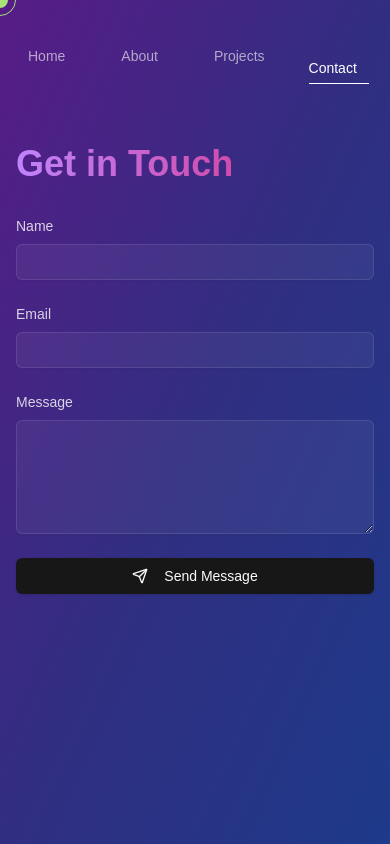
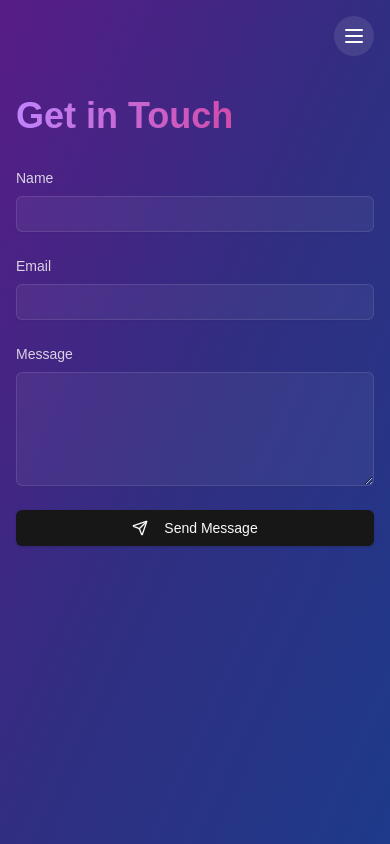
Before and after one commit to XavierCruz5106/portfolio, a Next.js app: page /contact in a window 390 px wide. Built offline with nearby package versions, Linux system fonts and the light colour scheme.

Commit message:
feat: adds mobile viewport, adds resume button

```diff
--- a/components/custom-cursor.tsx
+++ b/components/custom-cursor.tsx
@@ -1,35 +1,40 @@
-"use client"
+"use client";
 
-import { useEffect, useState } from "react"
-import { motion } from "framer-motion"
+import { useEffect, useState } from "react";
+import { motion } from "framer-motion";
+import { cn } from "@/lib/utils";
 
-export function CustomCursor() {
-  const [mousePosition, setMousePosition] = useState({ x: 0, y: 0 })
+interface CustomCursorProps {
+  className?: string;
+}
+
+export function CustomCursor({ className }: CustomCursorProps) {
+  const [mousePosition, setMousePosition] = useState({ x: 0, y: 0 });
 
   useEffect(() => {
     const updateMousePosition = (e: MouseEvent) => {
-      setMousePosition({ x: e.clientX, y: e.clientY })
-    }
+      setMousePosition({ x: e.clientX, y: e.clientY });
+    };
 
-    window.addEventListener("mousemove", updateMousePosition)
+    window.addEventListener("mousemove", updateMousePosition);
 
     return () => {
-      window.removeEventListener("mousemove", updateMousePosition)
-    }
-  }, [])
+      window.removeEventListener("mousemove", updateMousePosition);
+    };
+  }, []);
 
   return (
-    <>
+    <div className={cn("pointer-events-none fixed inset-0 z-50", className)}>
       <motion.div
-        className="fixed top-0 left-0 w-4 h-4 bg-white rounded-full pointer-events-none z-50 mix-blend-difference"
+        className="fixed top-0 left-0 w-4 h-4 bg-white rounded-full pointer-events-none mix-blend-difference"
         animate={{ x: mousePosition.x - 8, y: mousePosition.y - 8 }}
         transition={{ type: "spring", stiffness: 500, damping: 28 }}
       />
       <motion.div
-        className="fixed top-0 left-0 w-8 h-8 border border-white rounded-full pointer-events-none z-50 mix-blend-difference"
+        className="fixed top-0 left-0 w-8 h-8 border border-white rounded-full pointer-events-none mix-blend-difference"
         animate={{ x: mousePosition.x - 16, y: mousePosition.y - 16 }}
         transition={{ type: "spring", stiffness: 250, damping: 20 }}
       />
-    </>
-  )
+    </div>
+  );
 }
--- a/components/hero.tsx
+++ b/components/hero.tsx
@@ -1,10 +1,10 @@
 "use client";
 
 import Image from "next/image";
-import Link from "next/link"; // Import Link from next/link
+import Link from "next/link";
 import { motion } from "framer-motion";
 import { Button } from "@/components/ui/button";
-import { Github, Linkedin, Mail, Send } from "lucide-react";
+import { Github, Linkedin, Mail, Send, Download } from "lucide-react";
 
 const socialLinks = [
   {
@@ -47,7 +47,10 @@ export function Hero() {
       animate="show"
       variants={container}
     >
-      <motion.div variants={item} className="mb-8 relative mx-auto h-40 w-40">
+      <motion.div
+        variants={item}
+        className="mb-8 relative mx-auto h-32 w-32 sm:h-40 sm:w-40"
+      >
         <Image
           src="/headshot.jpg"
           alt="Xavier Cruz"
@@ -58,7 +61,7 @@ export function Hero() {
 
       <motion.div
         variants={item}
-        className="mb-4 flex items-center justify-center gap-2"
+        className="mb-4 flex flex-col sm:flex-row items-center justify-center gap-2"
       >
         <h2 className="text-2xl font-bold text-white">Xavier Cruz</h2>
         <span className="flex items-center gap-1 text-sm text-white/80">
@@ -68,7 +71,7 @@ export function Hero() {
 
       <motion.h1
         variants={item}
-        className="mb-8 text-7xl font-extrabold tracking-tighter text-transparent bg-clip-text bg-gradient-to-r from-purple-400 to-pink-600"
+        className="mb-8 text-4xl sm:text-5xl md:text-7xl font-extrabold tracking-tighter text-transparent bg-clip-text bg-gradient-to-r from-purple-400 to-pink-600"
       >
         FULLSTACK
         <br />
@@ -79,7 +82,7 @@ export function Hero() {
         <Link href="/contact" passHref>
           <Button
             size="lg"
-            className="mb-12 bg-white text-purple-900 hover:bg-purple-100"
+            className="mb-4 bg-white text-purple-900 hover:bg-purple-100 transition-colors duration-300"
           >
             <Send className="mr-2 h-4 w-4" />
             Contact me
@@ -87,9 +90,21 @@ export function Hero() {
         </Link>
       </motion.div>
 
+      <motion.div variants={item}>
+        <a href="/Xavier_Cruz_Resume.pdf" download>
+          <Button
+            size="lg"
+            className="bg-white text-purple-900 hover:bg-purple-100 transition-colors duration-300"
+          >
+            <Download className="mr-2 h-4 w-4" />
+            Download Resume
+          </Button>
+        </a>
+      </motion.div>
+
       <motion.div
         variants={item}
-        className="flex items-center justify-center gap-6"
+        className="flex items-center justify-center gap-6 mt-8"
       >
         {socialLinks.map(({ href, icon: Icon, label }) => (
           <motion.a
@@ -97,12 +112,12 @@ export function Hero() {
             href={href}
             target="_blank"
             rel="noopener noreferrer"
-            className="text-white/80 hover:text-white transition-colors"
+            className="text-white/80 hover:text-white transition-colors duration-300"
             aria-label={label}
             whileHover={{ scale: 1.2 }}
             whileTap={{ scale: 0.9 }}
           >
-            <Icon className="h-6 w-6" />
+            <Icon className="h-6 w-6 sm:h-8 sm:w-8" />
           </motion.a>
         ))}
       </motion.div>
--- a/components/layout.tsx
+++ b/components/layout.tsx
@@ -1,19 +1,21 @@
-import { ReactNode } from "react"
-import { NavigationMenu } from "./navigation-menu"
-import { CustomCursor } from "./custom-cursor"
+import { ReactNode } from "react";
+import { NavigationMenu } from "./navigation-menu";
+import { CustomCursor } from "./custom-cursor";
+import { MobileMenu } from "./mobile-menu";
 
 interface LayoutProps {
-  children: ReactNode
+  children: ReactNode;
 }
 
 export function Layout({ children }: LayoutProps) {
   return (
-    <div className="min-h-screen bg-gradient-to-br from-purple-900 via-indigo-900 to-blue-900 text-white">
+    <div className="min-h-screen bg-gradient-to-br from-purple-900 via-indigo-900 to-blue-900 text-white overflow-hidden">
       <div className="mx-auto max-w-screen-xl px-4 py-8 sm:px-6 lg:px-8">
-        <NavigationMenu />
-        <main>{children}</main>
+        <NavigationMenu className="hidden md:flex" />
+        <MobileMenu className="md:hidden" />
+        <main className="mt-16 md:mt-24">{children}</main>
       </div>
-      <CustomCursor />
+      <CustomCursor className="hidden md:block" />
     </div>
-  )
+  );
 }
--- /dev/null
+++ b/components/mobile-menu.tsx
@@ -0,0 +1,76 @@
+"use client";
+
+import * as React from "react";
+import Link from "next/link";
+import { usePathname } from "next/navigation";
+import { motion, AnimatePresence } from "framer-motion";
+import { Menu, X } from "lucide-react";
+
+const links = [
+  { href: "/", label: "Home" },
+  { href: "/about", label: "About" },
+  { href: "/projects", label: "Projects" },
+  { href: "/contact", label: "Contact" },
+];
+
+export function MobileMenu({ className }: { className?: string }) {
+  const [isOpen, setIsOpen] = React.useState(false);
+  const pathname = usePathname();
+
+  return (
+    <div className={className}>
+      <button
+        className="fixed top-4 right-4 z-50 p-2 bg-white/10 rounded-full backdrop-blur-sm"
+        onClick={() => setIsOpen(!isOpen)}
+        aria-label={isOpen ? "Close menu" : "Open menu"}
+      >
+        <AnimatePresence mode="wait" initial={false}>
+          <motion.div
+            key={isOpen ? "close" : "menu"}
+            initial={{ opacity: 0, rotate: -90 }}
+            animate={{ opacity: 1, rotate: 0 }}
+            exit={{ opacity: 0, rotate: 90 }}
+            transition={{ duration: 0.2 }}
+          >
+            {isOpen ? <X className="w-6 h-6" /> : <Menu className="w-6 h-6" />}
+          </motion.div>
+        </AnimatePresence>
+      </button>
+      <AnimatePresence>
+        {isOpen && (
+          <motion.div
+            initial={{ opacity: 0, x: "100%" }}
+            animate={{ opacity: 1, x: 0 }}
+            exit={{ opacity: 0, x: "100%" }}
+            transition={{ type: "spring", stiffness: 300, damping: 30 }}
+            className="fixed inset-0 z-40 bg-gradient-to-br from-purple-900 via-indigo-900 to-blue-900 flex flex-col items-center justify-center"
+          >
+            <nav>
+              <ul className="flex flex-col items-center gap-8">
+                {links.map(({ href, label }) => (
+                  <motion.li
+                    key={href}
+                    initial={{ opacity: 0, y: 20 }}
+                    animate={{ opacity: 1, y: 0 }}
+                    exit={{ opacity: 0, y: 20 }}
+                    transition={{ type: "spring", stiffness: 300, damping: 30 }}
+                  >
+                    <Link
+                      href={href}
+                      className={`text-2xl font-bold ${
+                        pathname === href ? "text-white" : "text-white/60"
+                      }`}
+                      onClick={() => setIsOpen(false)}
+                    >
+                      {label}
+                    </Link>
+                  </motion.li>
+                ))}
+              </ul>
+            </nav>
+          </motion.div>
+        )}
+      </AnimatePresence>
+    </div>
+  );
+}
--- a/components/navigation-menu.tsx
+++ b/components/navigation-menu.tsx
@@ -1,23 +1,23 @@
-"use client"
+"use client";
 
-import * as React from "react"
-import Link from "next/link"
-import { usePathname } from "next/navigation"
-import { cn } from "@/lib/utils"
-import { motion } from "framer-motion"
+import * as React from "react";
+import Link from "next/link";
+import { usePathname } from "next/navigation";
+import { cn } from "@/lib/utils";
+import { motion } from "framer-motion";
 
 const links = [
   { href: "/", label: "Home" },
   { href: "/about", label: "About" },
   { href: "/projects", label: "Projects" },
   { href: "/contact", label: "Contact" },
-]
+];
 
-export function NavigationMenu() {
-  const pathname = usePathname()
+export function NavigationMenu({ className }: { className?: string }) {
+  const pathname = usePathname();
 
   return (
-    <nav className="flex justify-center mb-16">
+    <nav className={cn("flex justify-center mb-16", className)}>
       <ul className="flex items-center gap-8">
         {links.map(({ href, label }) => (
           <li key={href}>
@@ -47,5 +47,5 @@ export function NavigationMenu() {
         ))}
       </ul>
     </nav>
-  )
+  );
 }
```
Also changed, not shown: 1 other file (tests, documents, lock files or other folders).
